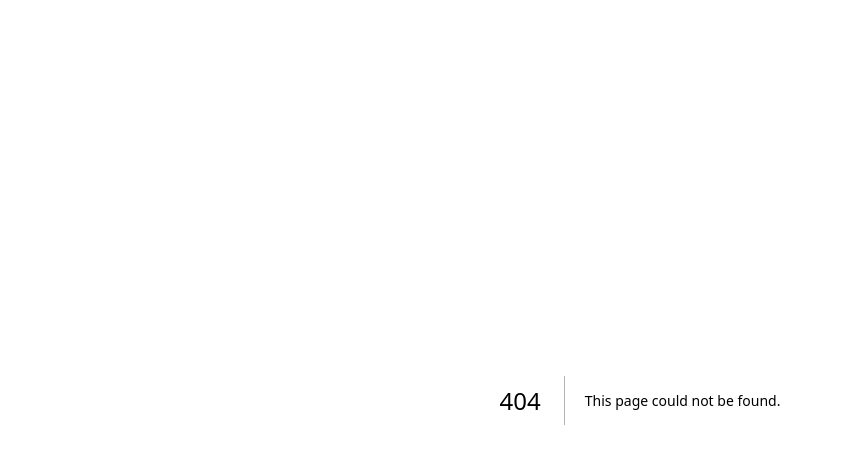
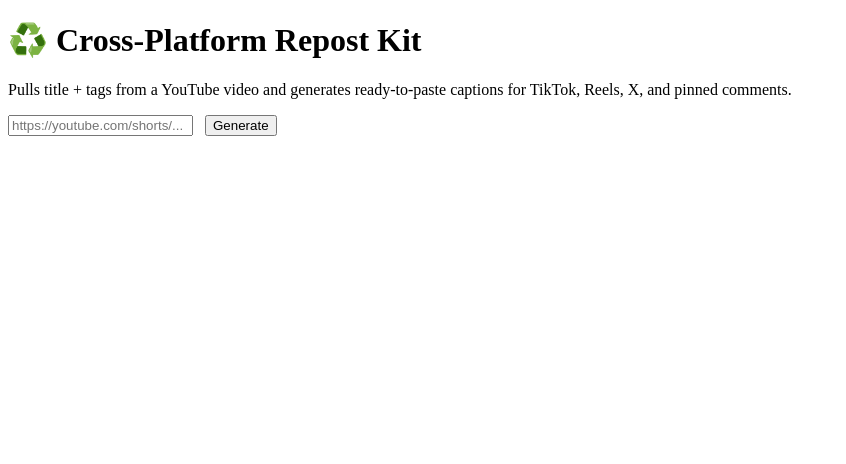
Before and after one commit to Blaxk44/Ytboost, a Next.js app: page /repost in a window 1280 px wide. Before the commit this address had no page. Shown: the top 464 px of the page, without its empty margins (0-846 px from the left). Built offline with nearby package versions, Linux system fonts and the light colour scheme.

Commit message:
Create Repost component for cross-platform captions
This component fetches YouTube video details and generates captions for TikTok, Reels, and X.

```diff
--- /dev/null
+++ b/pages/repost.js
@@ -0,0 +1,70 @@
+import { useState } from 'react';
+import { extractIds } from '../lib/youtube';
+
+export default function Repost() {
+  const [url, setUrl] = useState('');
+  const [data, setData] = useState(null);
+  const [error, setError] = useState('');
+
+  const run = async () => {
+    setError(''); setData(null);
+    const [id] = extractIds(url);
+    if (!id) { setError('Paste a Shorts URL.'); return; }
+    const r = await fetch(`/api/videos?ids=${id}`);
+    const d = await r.json();
+    if (d.error || !d.items?.length) { setError('Fetch failed.'); return; }
+    const v = d.items[0];
+    const title = v.snippet.title;
+    const tags = (v.snippet.tags || []).slice(0, 12).map(t => '#' + t.replace(/\s+/g, ''));
+    const base = `${title}\n\n${tags.join(' ')}`;
+
+    setData({
+      tiktok: base + '\n\n#fyp #foryou #viral',
+      reels: base + '\n\n#reels #instagood #explore',
+      x: `${title}\n\n${tags.slice(0, 3).join(' ')}`,
+      pinned: `${title}\n\n${tags.join(' ')}\n\nFull video 👆`,
+      rawTitle: title,
+      rawTags: v.snippet.tags || [],
+    });
+  };
+
+  const copy = (text, label) => {
+    navigator.clipboard.writeText(text);
+    alert(`${label} caption copied`);
+  };
+
+  return (
+    <div className="container">
+      <h1>♻️ Cross-Platform Repost Kit</h1>
+      <p className="meta">
+        Pulls title + tags from a YouTube video and generates ready-to-paste
+        captions for TikTok, Reels, X, and pinned comments.
+      </p>
+
+      <div style={{ display: 'flex', gap: 12, marginTop: 16 }}>
+        <input placeholder="https://youtube.com/shorts/..." value={url}
+          onChange={e => setUrl(e.target.value)}
+          onKeyDown={e => e.key === 'Enter' && run()} />
+        <button onClick={run}>Generate</button>
+      </div>
+
+      {error && <div className="error">{error}</div>}
+
+      {data && (
+        <div className="section">
+          {['tiktok', 'reels', 'x', 'pinned'].map(k => (
+            <div key={k} className="score-card" style={{ textAlign: 'left', marginBottom: 12 }}>
+              <div style={{ display: 'flex', justifyContent: 'space-between' }}>
+                <strong style={{ textTransform: 'capitalize' }}>{k}</strong>
+                <button onClick={() => copy(data[k], k)}>Copy</button>
+              </div>
+              <pre style={{ whiteSpace: 'pre-wrap', fontFamily: 'inherit', marginTop: 10 }}>
+                {data[k]}
+              </pre>
+            </div>
+          ))}
+        </div>
+      )}
+    </div>
+  );
+}
```
